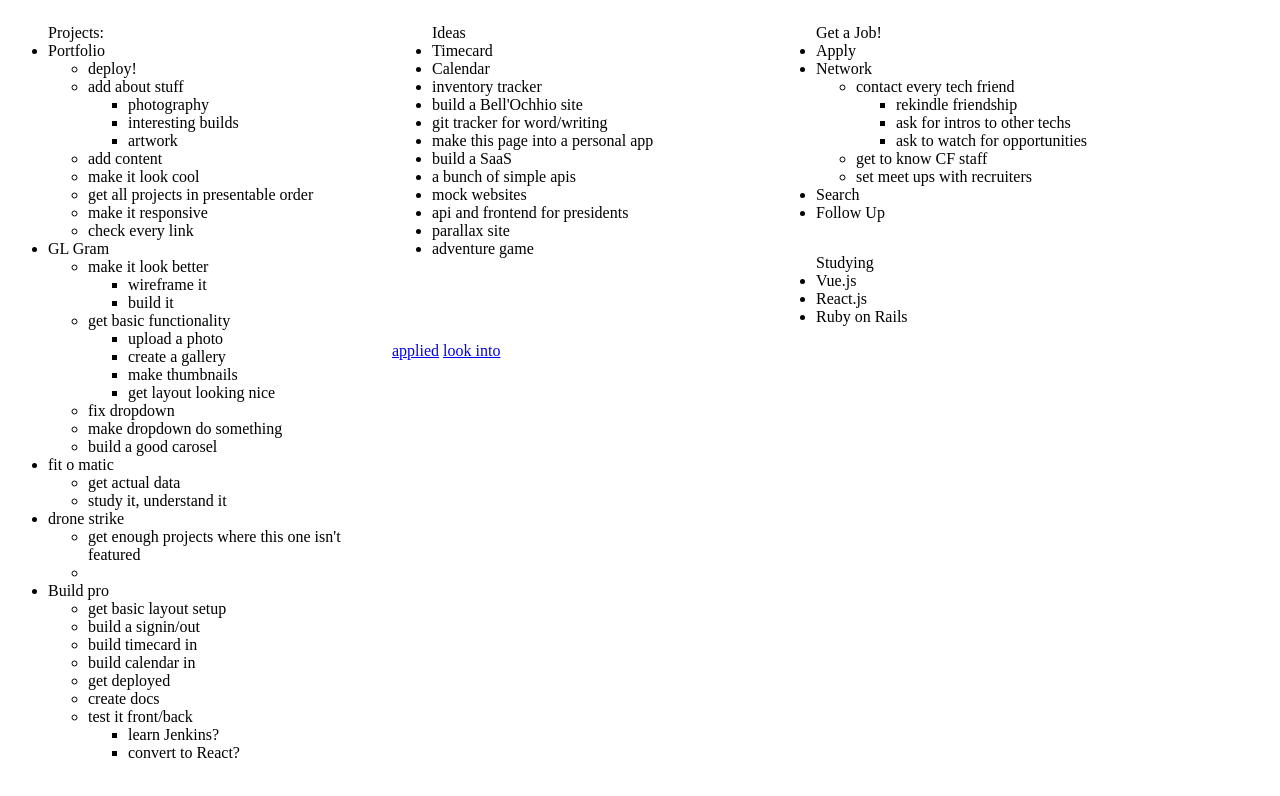
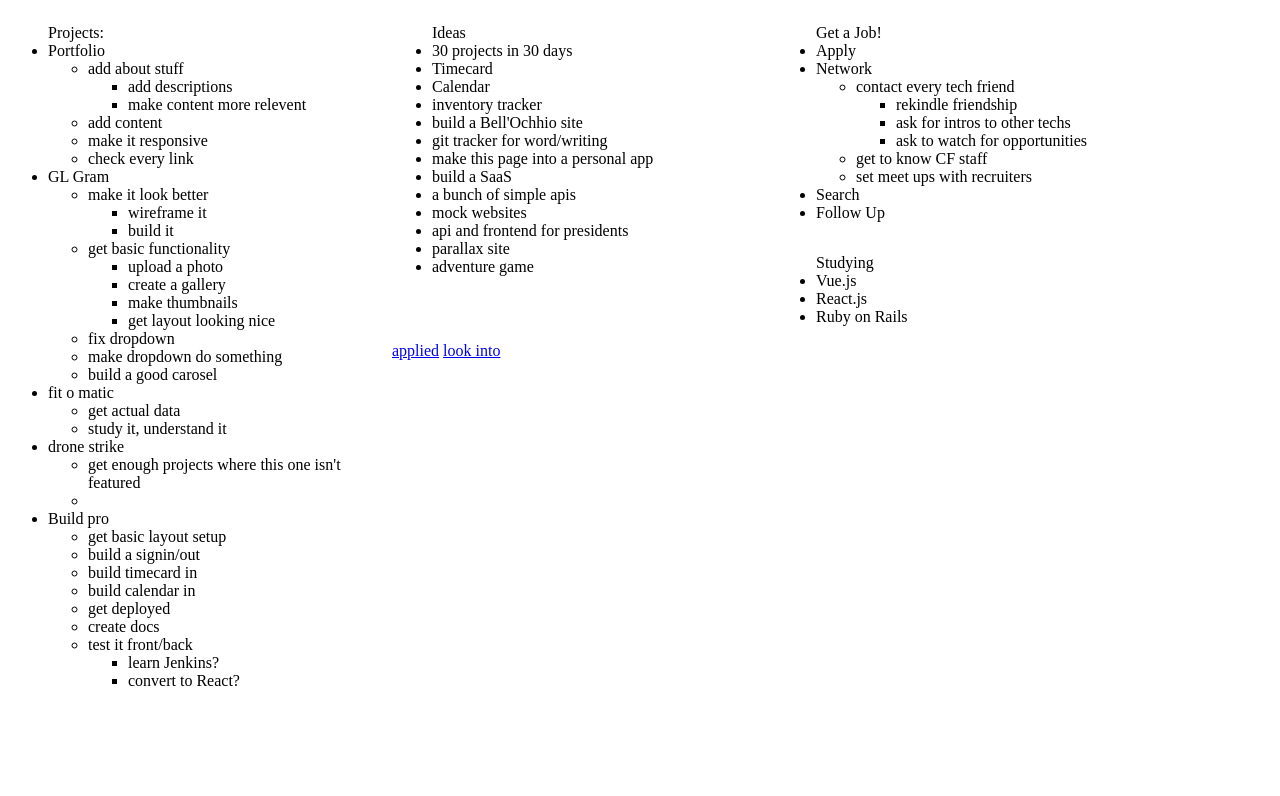
Before and after one commit to GLSea1979/project-tracker, a plain HTML site: page index.html in a window 1280 px wide. Drawn offline with Linux system fonts and the light colour scheme.

Commit message:
added an idea

```diff
--- a/index.html
+++ b/index.html
@@ -10,19 +10,21 @@
       <ul class="projects">Projects:
         <li>Portfolio
           <ul>
-            <li>deploy!</li>
+            <!-- <li>deploy!</li> -->
             <li>add about stuff
               <ul>
-                <li>photography</li>
-                <li>interesting builds</li>
-                <li>artwork</li>
+                <li>add descriptions</li>
+                <li>make content more relevent</li>
+                <!-- <li>photography</li> -->
+                <!-- <li>interesting builds</li> -->
+                <!-- <li>artwork</li> -->
               </ul>
             </li>
             <li>add content</li>
             <!-- <li>make it a spa?</li> -->
             <!-- <li>use sass</li> -->
-            <li>make it look cool</li>
-            <li>get all projects in presentable order</li>
+            <!-- <li>make it look cool</li> -->
+            <!-- <li>get all projects in presentable order</li> -->
             <li>make it responsive</li>
             <li>check every link</li>
           </ul>
@@ -77,6 +79,7 @@
     </section>
     <section>
       <ul>Ideas
+        <li>30 projects in 30 days</li>
         <li>Timecard</li>
         <li>Calendar</li>
         <li>inventory tracker</li>
```
